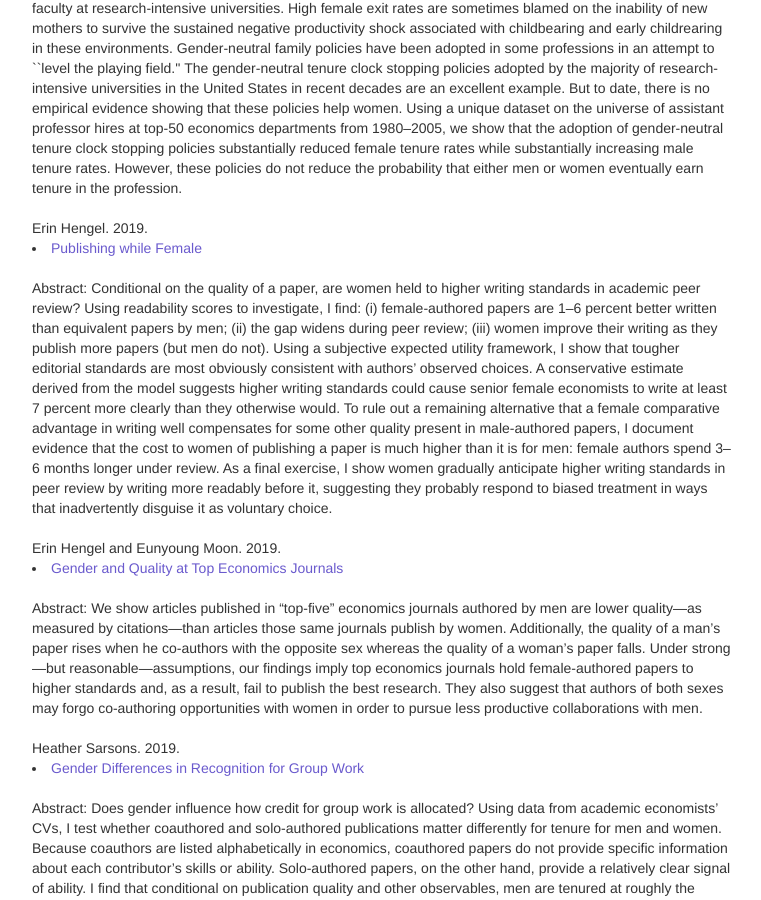
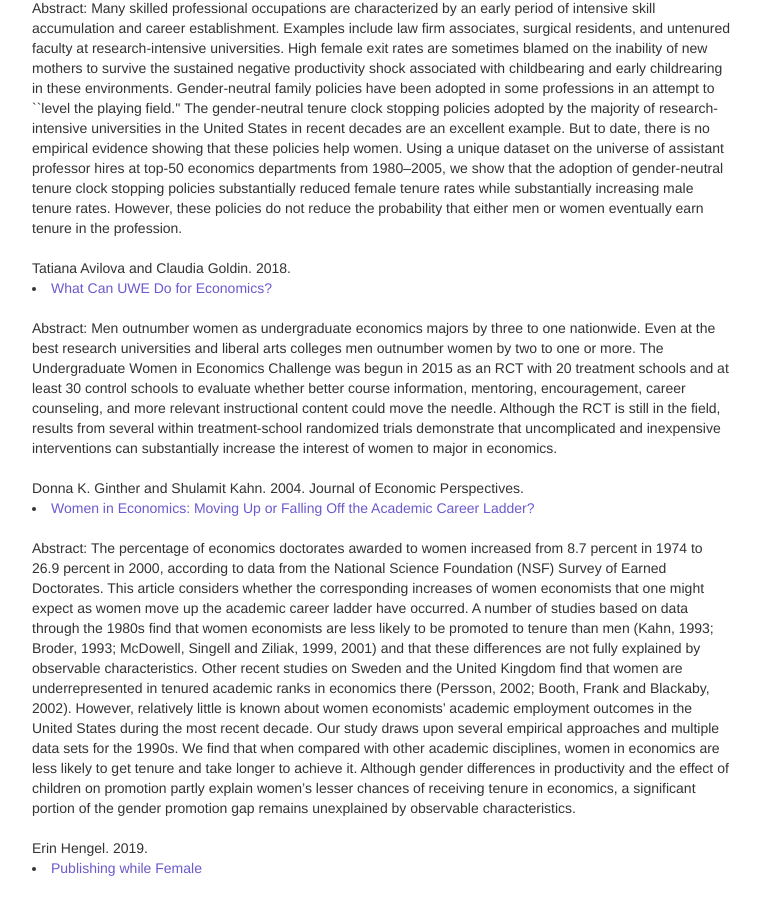
Before and after one commit to aponce6/Diversity-in-Cornell-Economics.github.io, a Jekyll site: the page built from pages/resources.md, in a window 1280 px wide and 900 px high, scrolled down 1076 px. Shown: the whole window, without its empty margins (258-1019 px from the left). Built offline with Jekyll 4.4.1, drawn with Linux system fonts in a browser that asks for light colours; our own code applies the rules of GitHub Pages for plain Markdown files; some of the changed text lies outside the part shown.

Commit message:
update resources

```diff
--- a/pages/resources.md
+++ b/pages/resources.md
@@ -32,7 +32,7 @@ To remove the underline from the title, remove the <u> tags (<u> and </u>)
 
 
 <div class="page-header">
-  <h2>Links to Resources on Diversity in Economics </h2>
+  <h2>Links to Resources and Research on Diversity in Economics </h2>
 </div>
 
 <div class="row-fluid">
@@ -77,6 +77,26 @@ Heather Antecol, Kelly Bedard, and Jenna Stearns. 2018. American Economic Review
 <br/>
 Abstract:
 Many skilled professional occupations are characterized by an early period of intensive skill accumulation and career establishment. Examples include law firm associates, surgical residents, and untenured faculty at research-intensive universities. High female exit rates are sometimes blamed on the inability of new mothers to survive the sustained negative productivity shock associated with childbearing and early childrearing in these environments. Gender-neutral family policies have been adopted in some professions in an attempt to ``level the playing field.'' The gender-neutral tenure clock stopping policies adopted by the majority of research-intensive universities in the United States in recent decades are an excellent example. But to date, there is no empirical evidence showing that these policies help women. Using a unique dataset on the universe of assistant professor hires at top-50 economics departments from 1980–2005, we show that the adoption of gender-neutral tenure clock stopping policies substantially reduced female tenure rates while substantially increasing male tenure rates. However, these policies do not reduce the probability that either men or women eventually earn tenure in the profession.
+
+<br/>
+<br/>
+
+Tatiana Avilova and Claudia Goldin. 2018.
+<li><a href="https://scholar.harvard.edu/files/goldin/files/nberversion_uwe_jan2018.pdf">What Can UWE Do for Economics?</a></li>
+
+<br/>
+Abstract:
+Men outnumber women as undergraduate economics majors by three to one nationwide. Even at the best research universities and liberal arts colleges men outnumber women by two to one or more. The Undergraduate Women in Economics Challenge was begun in 2015 as an RCT with 20 treatment schools and at least 30 control schools to evaluate whether better course information, mentoring, encouragement, career counseling, and more relevant instructional content could move the needle. Although the RCT is still in the field, results from several within treatment-school randomized trials demonstrate that uncomplicated and inexpensive interventions can substantially increase the interest of women to major in economics.
+
+<br/>
+<br/>
+
+Donna K. Ginther and Shulamit Kahn. 2004. Journal of Economic Perspectives.
+<li><a href="https://pubs.aeaweb.org/doi/pdfplus/10.1257/0895330042162386">Women in Economics: Moving Up or Falling Off the Academic Career Ladder?</a></li>
+
+<br/>
+Abstract:
+The percentage of economics doctorates awarded to women increased from 8.7 percent in 1974 to 26.9 percent in 2000, according to data from the National Science Foundation (NSF) Survey of Earned Doctorates. This article considers whether the corresponding increases of women economists that one might expect as women move up the academic career ladder have occurred. A number of studies based on data through the 1980s find that women economists are less likely to be promoted to tenure than men (Kahn, 1993; Broder, 1993; McDowell, Singell and Ziliak, 1999, 2001) and that these differences are not fully explained by observable characteristics. Other recent studies on Sweden and the United Kingdom find that women are underrepresented in tenured academic ranks in economics there (Persson, 2002; Booth, Frank and Blackaby, 2002). However, relatively little is known about women economists’ academic employment outcomes in the United States during the most recent decade. Our study draws upon several empirical approaches and multiple data sets for the 1990s. We find that when compared with other academic disciplines, women in economics are less likely to get tenure and take longer to achieve it. Although gender differences in productivity and the effect of children on promotion partly explain women’s lesser chances of receiving tenure in economics, a significant portion of the gender promotion gap remains unexplained by observable characteristics.
 
 <br/>
 <br/>
```
